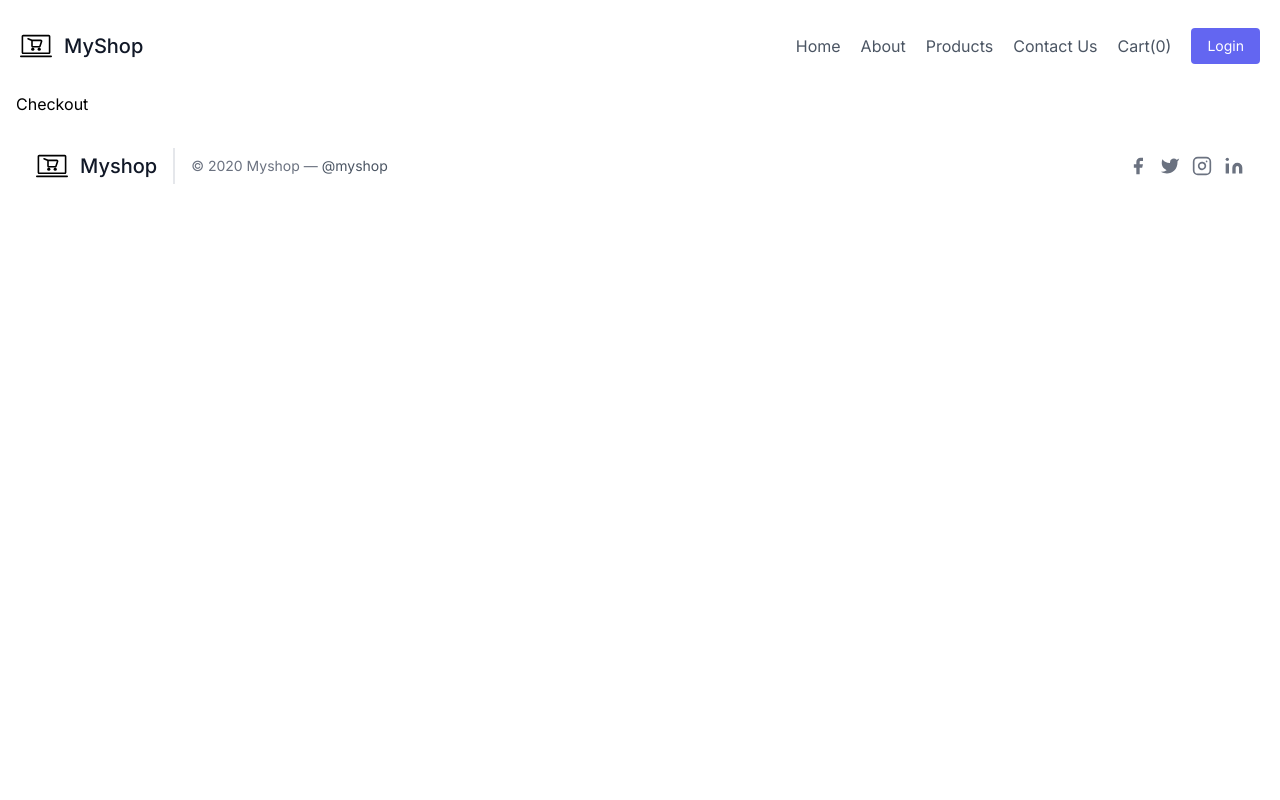
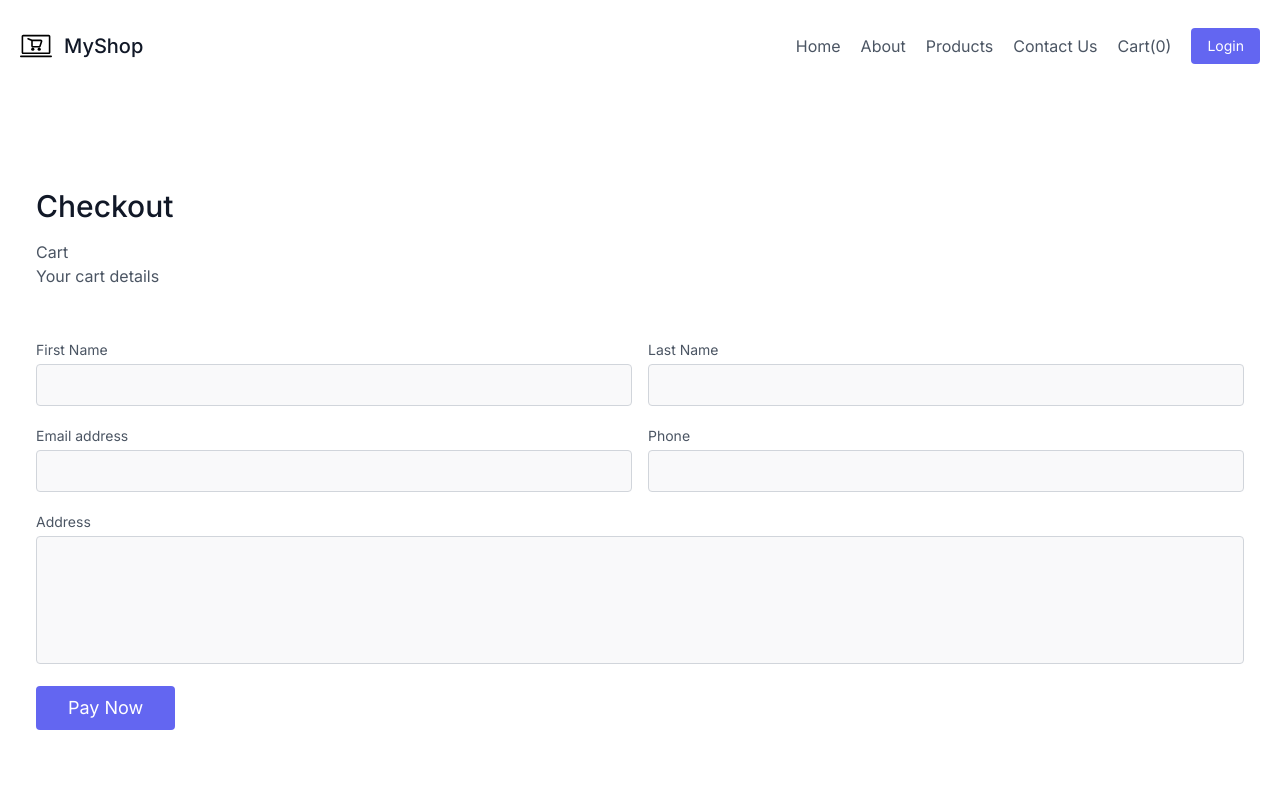
Before and after one commit to umer-shehzad/myshop-strapi-app, a Next.js app in the folder frontend-nextjs/: page /checkout in a window 1280 px wide. Shown: the top 800 px of the page. Built offline with nearby package versions, Linux system fonts and the light colour scheme.

Commit message:
add checkout form

```diff
--- a/frontend-nextjs/src/app/checkout/page.js
+++ b/frontend-nextjs/src/app/checkout/page.js
@@ -3,7 +3,52 @@ import React from 'react'
 const page = () => {
   return (
     <div className="container mx-auto px-4">
-      Checkout
+      <section className="text-gray-600 body-font relative">
+        <div className="container px-5 py-24 mx-auto min-h-screen">
+          <div className="flex flex-col w-full mb-12">
+            <h1 className="sm:text-3xl text-2xl font-medium title-font mb-4 text-gray-900">Checkout</h1>
+            <h2>Cart</h2>
+            <div className='cart'>Your cart details</div>
+          </div>
+          <div className="">
+            <div className="flex flex-wrap -m-2">
+              <div className="p-2 w-1/2">
+                <div className="relative">
+                  <label htmlFor="fName" className="leading-7 text-sm text-gray-600">First Name</label>
+                  <input type="text" id="fname" name="fName" className="w-full bg-gray-100 bg-opacity-50 rounded border border-gray-300 focus:border-indigo-500 focus:bg-white focus:ring-2 focus:ring-indigo-200 text-base outline-none text-gray-700 py-1 px-3 leading-8 transition-colors duration-200 ease-in-out" />
+                </div>
+              </div>
+              <div className="p-2 w-1/2">
+                <div className="relative">
+                  <label htmlFor="lName" className="leading-7 text-sm text-gray-600">Last Name</label>
+                  <input type="text" id="lName" name="lName" className="w-full bg-gray-100 bg-opacity-50 rounded border border-gray-300 focus:border-indigo-500 focus:bg-white focus:ring-2 focus:ring-indigo-200 text-base outline-none text-gray-700 py-1 px-3 leading-8 transition-colors duration-200 ease-in-out" />
+                </div>
+              </div>
+              <div className="p-2 w-1/2">
+                <div className="relative">
+                  <label htmlFor="email" className="leading-7 text-sm text-gray-600">Email address</label>
+                  <input type="email" id="email" name="email" className="w-full bg-gray-100 bg-opacity-50 rounded border border-gray-300 focus:border-indigo-500 focus:bg-white focus:ring-2 focus:ring-indigo-200 text-base outline-none text-gray-700 py-1 px-3 leading-8 transition-colors duration-200 ease-in-out" />
+                </div>
+              </div>
+              <div className="p-2 w-1/2">
+                <div className="relative">
+                  <label htmlFor="phone" className="leading-7 text-sm text-gray-600">Phone</label>
+                  <input type="phone" id="phone" name="phone" className="w-full bg-gray-100 bg-opacity-50 rounded border border-gray-300 focus:border-indigo-500 focus:bg-white focus:ring-2 focus:ring-indigo-200 text-base outline-none text-gray-700 py-1 px-3 leading-8 transition-colors duration-200 ease-in-out" />
+                </div>
+              </div>
+              <div className="p-2 w-full">
+                <div className="relative">
+                  <label htmlFor="message" className="leading-7 text-sm text-gray-600">Address</label>
+                  <textarea id="message" name="message" className="w-full bg-gray-100 bg-opacity-50 rounded border border-gray-300 focus:border-indigo-500 focus:bg-white focus:ring-2 focus:ring-indigo-200 h-32 text-base outline-none text-gray-700 py-1 px-3 resize-none leading-6 transition-colors duration-200 ease-in-out"></textarea>
+                </div>
+              </div>
+              <div className="p-2 w-full">
+                <button className="flex text-white bg-indigo-500 border-0 py-1 md:py-2 md:px-8 px-4 focus:outline-none hover:bg-indigo-600 rounded md:text-lg text-sm">Pay Now</button>
+              </div>
+            </div>
+          </div>
+        </div>
+      </section>
     </div>
   )
 }
```
